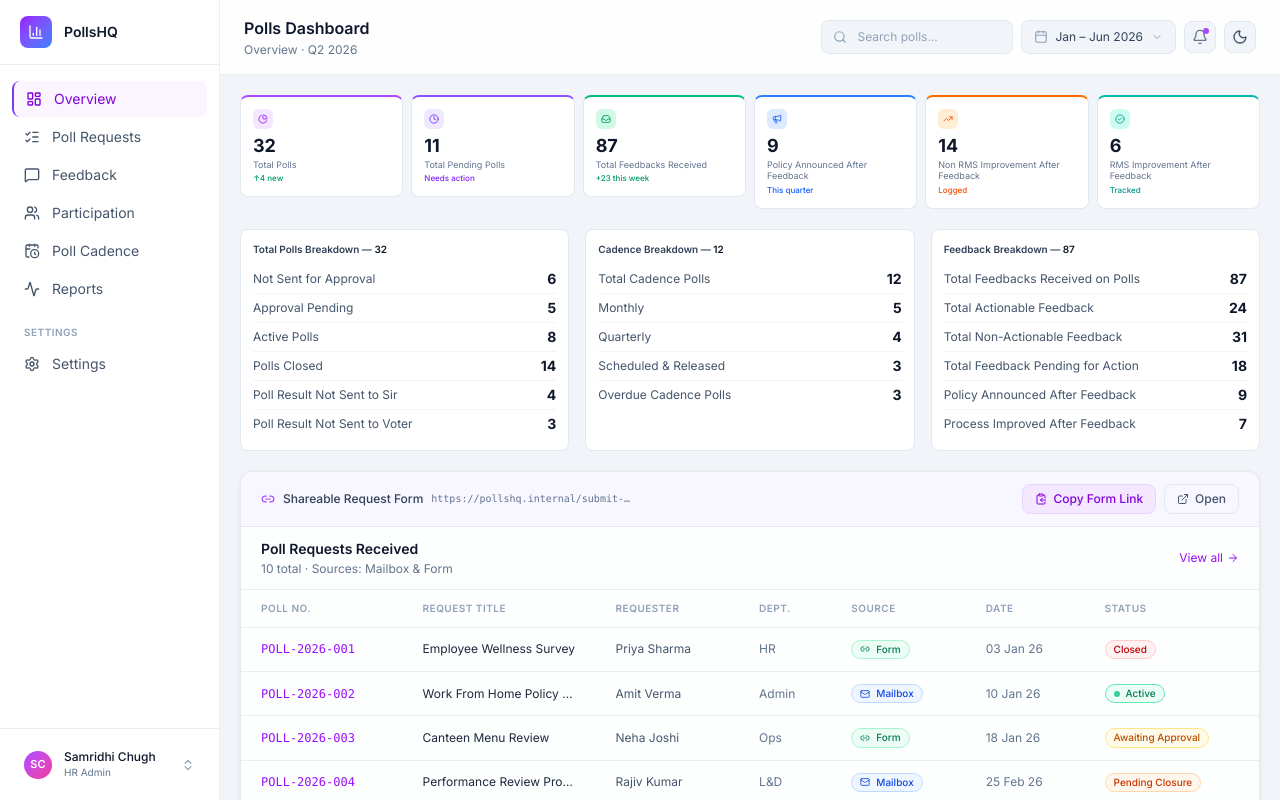
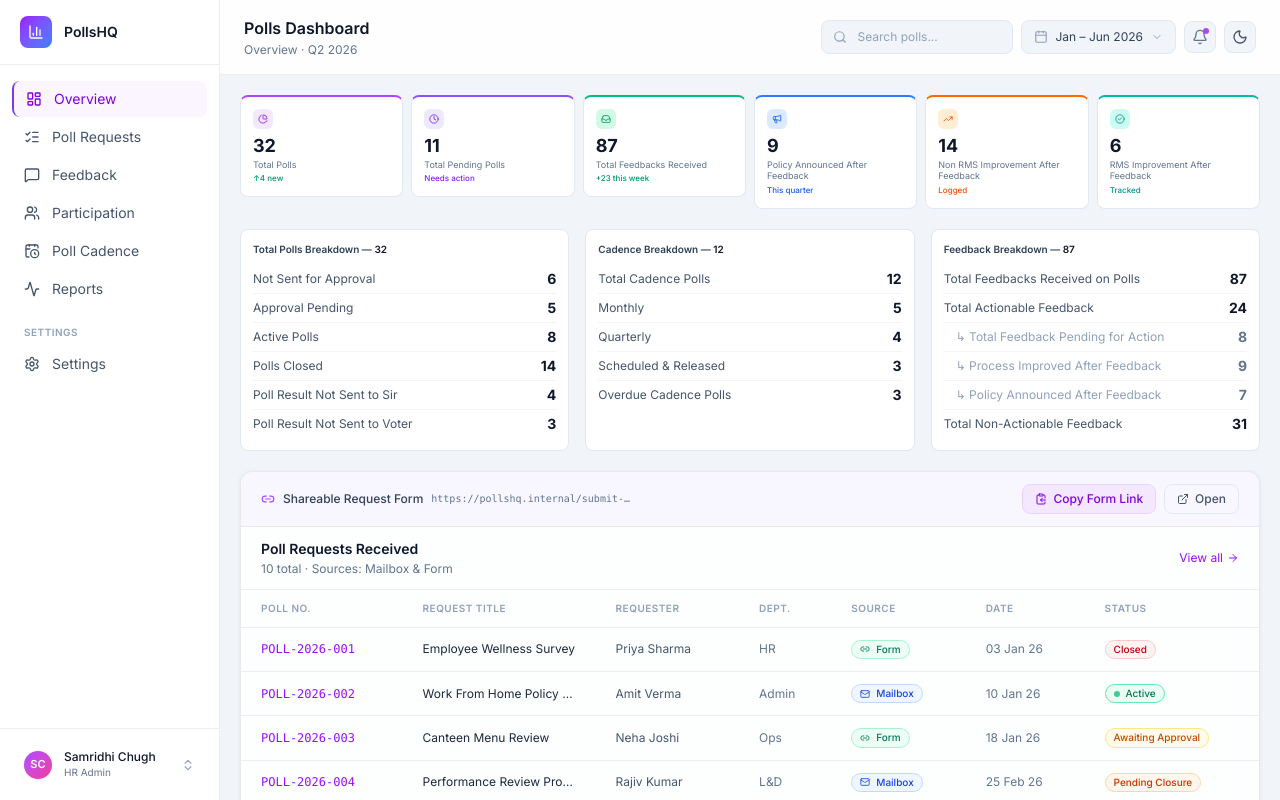
Before and after one commit to samridhichugh2000-hue/Pollsmockup, a Next.js app: page / in a window 1280 px wide. Shown: the top 800 px of the page. Built offline with nearby package versions, Linux system fonts and the light colour scheme.

Commit message:
reorder feedback breakdown, sub-items sum to total actionable (8+9+7=24)

```diff
--- a/components/dashboard/FeedbackBreakdown.tsx
+++ b/components/dashboard/FeedbackBreakdown.tsx
@@ -1,10 +1,16 @@
+// Actionable sub-items must sum to totalActionable
+const totalActionable = 24;
+const pendingForAction = 8;
+const processImproved = 9;
+const policyAnnounced = totalActionable - pendingForAction - processImproved; // = 7
+
 const feedbackBreakdown = [
-  { label: "Total Feedbacks Received on Polls", value: 87 },
-  { label: "Total Actionable Feedback",         value: 24 },
-  { label: "Total Non-Actionable Feedback",     value: 31 },
-  { label: "Total Feedback Pending for Action", value: 18 },
-  { label: "Policy Announced After Feedback",   value: 9  },
-  { label: "Process Improved After Feedback",   value: 7  },
+  { label: "Total Feedbacks Received on Polls", value: 87,              indent: false },
+  { label: "Total Actionable Feedback",         value: totalActionable, indent: false },
+  { label: "↳ Total Feedback Pending for Action",value: pendingForAction,indent: true },
+  { label: "↳ Process Improved After Feedback", value: processImproved, indent: true },
+  { label: "↳ Policy Announced After Feedback", value: policyAnnounced, indent: true },
+  { label: "Total Non-Actionable Feedback",     value: 31,              indent: false },
 ];
 
 export function FeedbackBreakdown() {
@@ -15,9 +21,9 @@ export function FeedbackBreakdown() {
       </p>
       <div className="flex flex-col divide-y divide-slate-100 dark:divide-white/5">
         {feedbackBreakdown.map((item) => (
-          <div key={item.label} className="flex items-center justify-between py-1">
-            <span className="text-xs text-slate-600 dark:text-slate-400">{item.label}</span>
-            <span className="text-sm font-bold text-slate-900 dark:text-slate-100">{item.value}</span>
+          <div key={item.label} className={`flex items-center justify-between py-1 ${item.indent ? "pl-3" : ""}`}>
+            <span className={`text-xs leading-tight ${item.indent ? "text-slate-400 dark:text-slate-500" : "text-slate-600 dark:text-slate-400"}`}>{item.label}</span>
+            <span className={`text-sm font-bold ${item.indent ? "text-slate-500 dark:text-slate-400" : "text-slate-900 dark:text-slate-100"}`}>{item.value}</span>
           </div>
         ))}
       </div>
```
